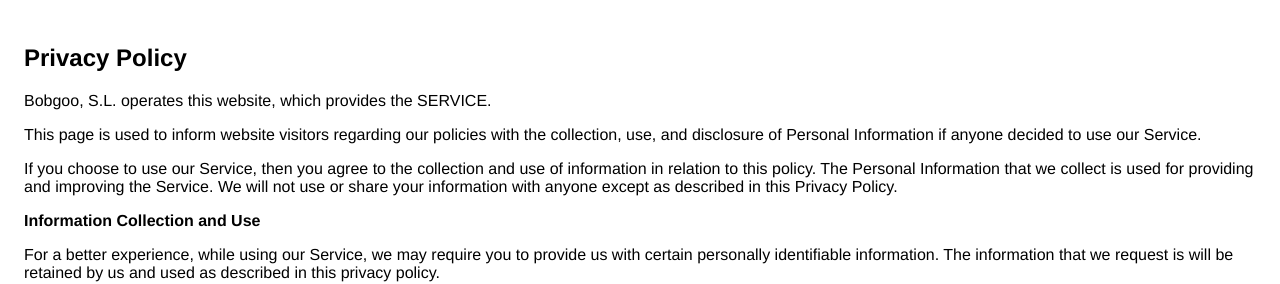
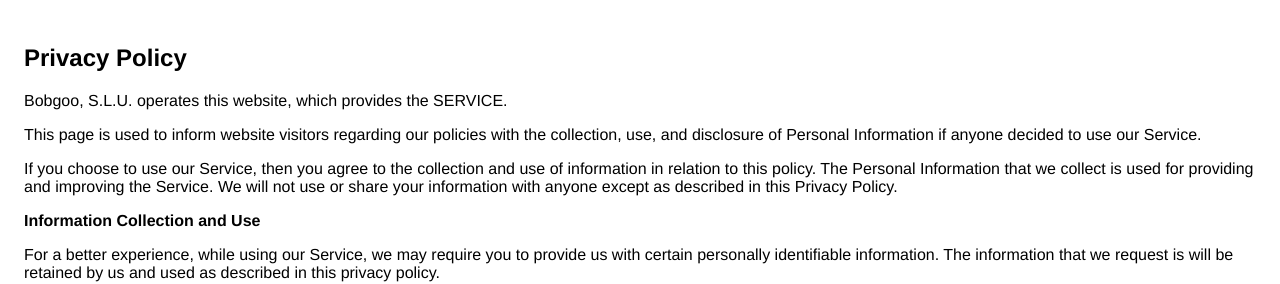
Before and after one commit to angelsubirana/bobgoo, a Jekyll site: the page privacy.html, which Jekyll copies as it is, in a window 1280 px wide. Shown: the top 284 px of the page. Built offline with Jekyll 4.4.1, drawn with Linux system fonts in a browser that asks for light colours.

Commit message:
no message

```diff
--- a/privacy.html
+++ b/privacy.html
@@ -1,4 +1,4 @@
-<!DOCTYPE html><html> <head> <meta charset="utf-8"> <meta name="viewport" content="width=device-width"> <title>Privacy Policy</title> <style>body{font-family: "Helvetica Neue", Helvetica, Arial, sans-serif; padding:1em;}</style></head> <body><h2>Privacy Policy</h2> <p> Bobgoo, S.L. operates this website, which provides the SERVICE.
+<!DOCTYPE html><html> <head> <meta charset="utf-8"> <meta name="viewport" content="width=device-width"> <title>Privacy Policy</title> <style>body{font-family: "Helvetica Neue", Helvetica, Arial, sans-serif; padding:1em;}</style></head> <body><h2>Privacy Policy</h2> <p> Bobgoo, S.L.U. operates this website, which provides the SERVICE.
                   </p> <p>This page is used to inform website visitors regarding our policies with the collection, use, and
                     disclosure of Personal Information if anyone decided to use our Service.
                   </p> <p>If you choose to use our Service, then you agree to the collection and use of information in relation
```
